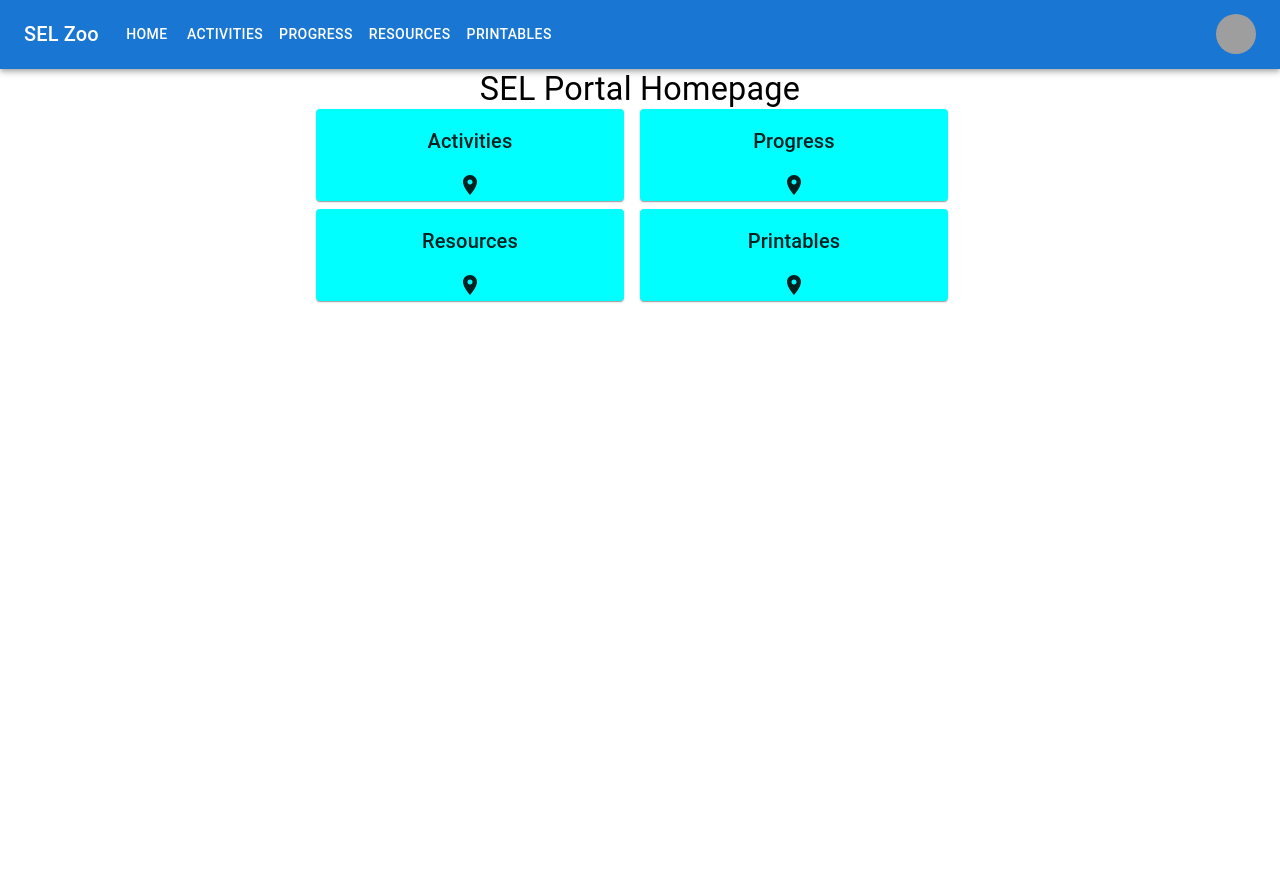
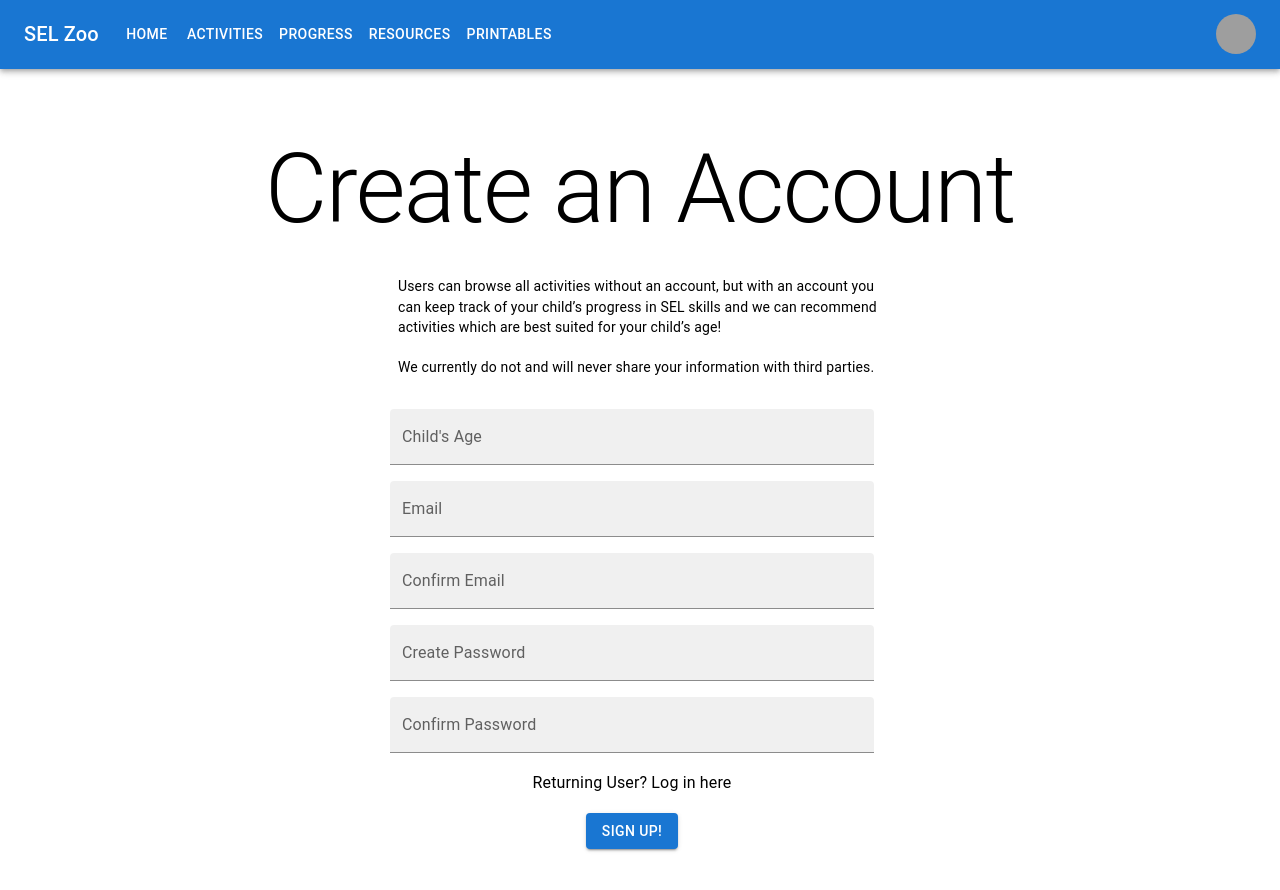
Before and after one commit to liu-caro/sel-site, a React (Create React App) app: page /create-account in a window 1280 px wide. Shown: the top 890 px of the page. Before the commit the page ends 800 px from the top, so only its background shows below. Built offline with nearby package versions, Linux system fonts and the light colour scheme; grey boxes are pictures that could not be loaded.

Commit message:
account sign up page skeleton created + routed

```diff
--- a/src/App.js
+++ b/src/App.js
@@ -10,6 +10,7 @@ import RelationshipSkillsPage from './screens/SelCategories/RelationshipSkillsPa
 import RSCountMeDownActivity from './screens/RelationshipSkillsActivities/RSCountMeDownActivity';
 import ExamplePage from './screens/ExamplePage';
 import LandingPage from './screens/LandingPage';
+import CreateAccountPage from './screens/CreateAccountPage';
 import { theme } from './utils/theme';
 
 const App = () => {
@@ -20,6 +21,7 @@ const App = () => {
         <Routes>
           {/* home page */}
           <Route path="/home" element={<HomePage />} />
+          <Route path="/create-account" element={<CreateAccountPage />} />
 
           {/* main pages */}
           <Route path="/activities" element={<ActivitiesPage />} />
--- /dev/null
+++ b/src/screens/CreateAccountPage.js
@@ -0,0 +1,58 @@
+import { Grid, Typography, Button } from '@mui/material';
+import TextField from '@mui/material/TextField';
+
+const CreateAccountPage = () => {
+    return (
+        <Grid
+            container
+            direction="column"
+            justifyContent="center"
+            alignItems="center"
+            spacing={2}
+            p={8}
+        >
+            <Grid item xs={12} mb={2}>
+                <Typography variant="h1" align='center'>Create an Account</Typography>
+            </Grid>
+
+            <Grid item xs={12} style={{ maxWidth: 500 }} mb={4}>
+                <Typography variant="body2" align='left'>Users can browse all activities without an account,
+                    but with an account you can keep track of your child’s progress in SEL skills and we can recommend
+                    activities which are best suited for your child’s age!</Typography>
+                <br />
+                <Typography variant="body2" align='left'>We currently do not and will never share your information
+                    with third parties.</Typography>
+            </Grid>
+
+            <Grid container spacing={2} style={{ maxWidth: 500 }} justifyContent="center">
+                <Grid item xs={12}>
+                    <TextField fullWidth id="filled-basic" label="Child's Age" variant="filled" />
+                </Grid>
+                <Grid item xs={12}>
+                    <TextField fullWidth id="filled-basic" label="Email" variant="filled" />
+                </Grid>
+                <Grid item xs={12}>
+                    <TextField fullWidth id="filled-basic" label="Confirm Email" variant="filled" />
+                </Grid>
+                <Grid item xs={12}>
+                    <TextField fullWidth id="filled-basic" label="Create Password" variant="filled" />
+                </Grid>
+                <Grid item xs={12}>
+                    <TextField fullWidth id="filled-basic" label="Confirm Password" variant="filled" />
+                </Grid>
+
+                <Grid item align={"center"} xs={12}>
+                    <Typography variant="subtitle1">Returning User? Log in here</Typography>
+                </Grid>
+                <Grid item align={"center"} xs={12}>
+                    <Button variant="contained">Sign Up!</Button>
+                </Grid>
+            </Grid>
+
+
+
+        </Grid>
+    );
+};
+
+export default CreateAccountPage;
```
